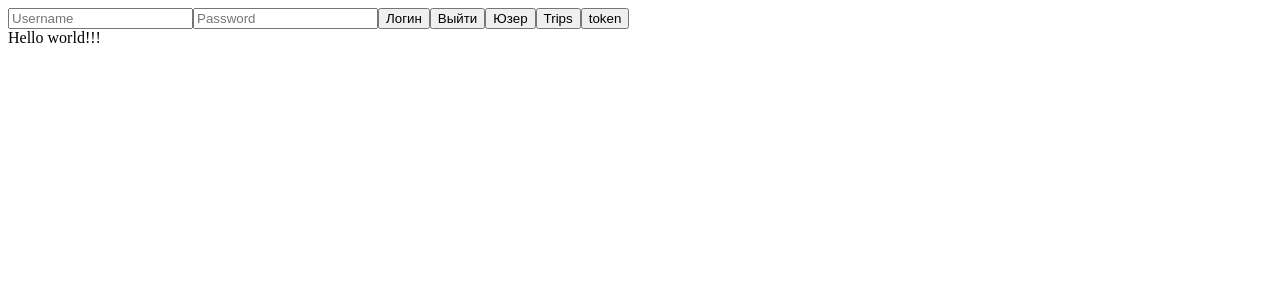
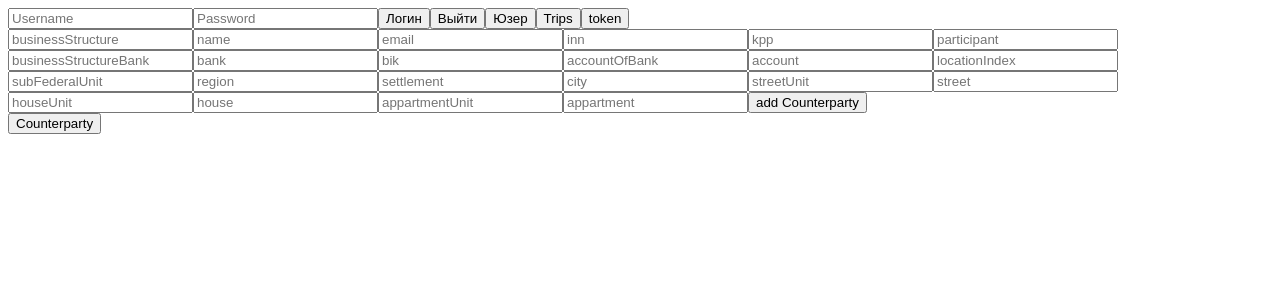
Before and after one commit to DeEKol/trafficdocs-react, a React (Create React App) app: page /counterparty in a window 1280 px wide. Shown: the top 300 px of the page. Built offline with nearby package versions, Linux system fonts and the light colour scheme.

Commit message:
updated Counterparty.jsx; add CounterpartyForm.jsx, CounterpartyList.jsx

```diff
--- a/src/App.js
+++ b/src/App.js
@@ -1,8 +1,7 @@
-import react, {useEffect, useState} from 'react';
+import { useState} from 'react';
 import { Context } from './context/context';
 import LoginForm from './components/LoginForm'
-import AuthService from './services/auth.service';
-import EventBus from './common/EventBus';
+import Counterparty from './components/Counterparty';
 
 function App() {
   const [showModeratorBoard, setShowModeratorBoard] = useState(false);
@@ -22,7 +21,9 @@ function App() {
         <header className="App-header">
           <LoginForm/>
         </header>
-        Hello world!!!
+        <main>
+          <Counterparty />
+        </main>
       </div>
     </Context.Provider>
   );
--- a/src/components/Counterparty.jsx
+++ b/src/components/Counterparty.jsx
@@ -1,9 +1,12 @@
 import React from 'react';
+import CounterpartyForm from './CounterpartyForm';
+import CounterpartyList from './CounterpartyList';
 
 const Counterparty = () => {
     return (
         <div>
-
+            <CounterpartyForm />
+            <CounterpartyList />
         </div>
     )
 }
--- /dev/null
+++ b/src/components/CounterpartyForm.jsx
@@ -0,0 +1,198 @@
+import React, { useState } from 'react';
+import CounterpartyService from '../services/counterparty.service';
+
+const CounterpartyForm = () => {
+    const [counterparty, setCounterparty] = useState({
+        businessStructure: "",
+        name: "",
+        email: "",
+        inn: "",
+        kpp: "",
+        participant: "",
+        businessStructureBank: "",
+        bank: "",
+        accountOfBank: "",
+        account: "",
+        locationIndex: "",
+        subFederalUnit: "",
+        region: "",
+        settlement: "",
+        city: "",
+        streetUnit: "",
+        street: "",
+        houseUnit: "",
+        house: "",
+        appartmentUnit: "",
+        appartment: "",
+    });
+
+    const submitHandler = async (e) => {
+        e.preventDefault();
+        const newElement = { ...counterparty };
+        await CounterpartyService.create(newElement);
+        setCounterparty({
+            businessStructure: "",
+            name: "",
+            email: "",
+            inn: "",
+            kpp: "",
+            participant: "",
+            businessStructureBank: "",
+            bank: "",
+            accountOfBank: "",
+            account: "",
+            locationIndex: "",
+            subFederalUnit: "",
+            region: "",
+            settlement: "",
+            city: "",
+            streetUnit: "",
+            street: "",
+            houseUnit: "",
+            house: "",
+            appartmentUnit: "",
+            appartment: "",
+        });
+    }
+
+    return (
+        <form onSubmit={submitHandler}>
+            <input
+                type="text"
+                placeholder="businessStructure"
+                value={counterparty.businessStructure || ''}
+                onChange={e => setCounterparty({ ...counterparty, businessStructure: e.target.value })}
+            />
+            <input
+                type="text"
+                placeholder="name"
+                value={counterparty.name || ''}
+                onChange={e => setCounterparty({ ...counterparty, name: e.target.value })}
+            />
+            <input
+                type="text"
+                placeholder="email"
+                value={counterparty.email || ''}
+                onChange={e => setCounterparty({ ...counterparty, email: e.target.value })}
+            />
+            <input
+                type="text"
+                placeholder="inn"
+                value={counterparty.inn || ''}
+                onChange={e => setCounterparty({ ...counterparty, inn: e.target.value })}
+            />
+            <input
+                type="text"
+                placeholder="kpp"
+                value={counterparty.kpp || ''}
+                onChange={e => setCounterparty({ ...counterparty, kpp: e.target.value })}
+            />
+            <input
+                type="text"
+                placeholder="participant"
+                value={counterparty.participant || ''}
+                onChange={e => setCounterparty({ ...counterparty, participant: e.target.value })}
+            />
+            <input
+                type="text"
+                placeholder="businessStructureBank"
+                value={counterparty.businessStructureBank || ''}
+                onChange={e => setCounterparty({ ...counterparty, businessStructureBank: e.target.value })}
+            />
+            <input
+                type="text"
+                placeholder="bank"
+                value={counterparty.bank || ''}
+                onChange={e => setCounterparty({ ...counterparty, bank: e.target.value })}
+            />
+
+            <input
+                type="text"
+                placeholder="bik"
+                value={counterparty.bik || ''}
+                onChange={e => setCounterparty({ ...counterparty, bik: e.target.value })}
+            />
+            <input
+                type="text"
+                placeholder="accountOfBank"
+                value={counterparty.accountOfBank || ''}
+                onChange={e => setCounterparty({ ...counterparty, accountOfBank: e.target.value })}
+            /><input
+                type="text"
+                placeholder="account"
+                value={counterparty.account || ''}
+                onChange={e => setCounterparty({ ...counterparty, account: e.target.value })}
+            />
+            <input
+                type="text"
+                placeholder="locationIndex"
+                value={counterparty.locationIndex || ''}
+                onChange={e => setCounterparty({ ...counterparty, locationIndex: e.target.value })}
+            />
+            <input
+                type="text"
+                placeholder="subFederalUnit"
+                value={counterparty.subFederalUnit || ''}
+                onChange={e => setCounterparty({ ...counterparty, subFederalUnit: e.target.value })}
+            />
+            <input
+                type="text"
+                placeholder="region"
+                value={counterparty.region || ''}
+                onChange={e => setCounterparty({ ...counterparty, region: e.target.value })}
+            />
+            <input
+                type="text"
+                placeholder="settlement"
+                value={counterparty.settlement || ''}
+                onChange={e => setCounterparty({ ...counterparty, settlement: e.target.value })}
+            />
+            <input
+                type="text"
+                placeholder="city"
+                value={counterparty.city || ''}
+                onChange={e => setCounterparty({ ...counterparty, city: e.target.value })}
+            />
+            <input
+                type="text"
+                placeholder="streetUnit"
+                value={counterparty.streetUnit || ''}
+                onChange={e => setCounterparty({ ...counterparty, streetUnit: e.target.value })}
+            />
+            <input
+                type="text"
+                placeholder="street"
+                value={counterparty.street || ''}
+                onChange={e => setCounterparty({ ...counterparty, street: e.target.value })}
+            />
+            <input
+                type="text"
+                placeholder="houseUnit"
+                value={counterparty.houseUnit || ''}
+                onChange={e => setCounterparty({ ...counterparty, houseUnit: e.target.value })}
+            />
+            <input
+                type="text"
+                placeholder="house"
+                value={counterparty.house || ''}
+                onChange={e => setCounterparty({ ...counterparty, house: e.target.value })}
+            />
+            <input
+                type="text"
+                placeholder="appartmentUnit"
+                value={counterparty.appartmentUnit || ''}
+                onChange={e => setCounterparty({ ...counterparty, appartmentUnit: e.target.value })}
+            />
+            <input
+                type="text"
+                placeholder="appartment"
+                value={counterparty.appartment || ''}
+                onChange={e => setCounterparty({ ...counterparty, appartment: e.target.value })}
+            />
+
+            <button type="submit">add Counterparty</button>
+        </form>
+    )
+}
+
+export default CounterpartyForm;
--- /dev/null
+++ b/src/components/CounterpartyList.jsx
@@ -0,0 +1,51 @@
+import React, { useState } from 'react';
+import CounterpartyService from '../services/counterparty.service';
+
+const CounterpartyList = () => {
+    const [elements, setElements] = useState([]);
+
+    const getAll = async () => {
+        const response = await CounterpartyService.getAll();
+        console.log(response.data);
+
+        setElements(response.data);
+    }
+    return (
+        <div>
+            <button onClick={getAll}>Counterparty</button>
+            <ul>
+                {elements.map(e => {
+                    return (
+                        <li key={e.id}>
+                            id={e.id},
+                            businessStructure={e.businessStructure},
+                            name={e.name},
+                            email={e.email},
+                            inn={e.inn},
+                            kpp={e.kpp},
+                            participant={e.participant},
+                            businessStructureBank={e.businessStructureBank},
+                            bank={e.bank},
+                            bik={e.bik},
+                            accountOfBank={e.accountOfBank},
+                            account={e.account},
+                            locationIndex={e.locationIndex},
+                            subFederalUnit={e.subFederalUnit},
+                            region={e.region},
+                            settlement={e.settlement},
+                            city={e.city},
+                            streetUnit={e.streetUnit},
+                            street={e.street},
+                            houseUnit={e.houseUnit},
+                            house={e.house},
+                            appartmentUnit={e.appartmentUnit},
+                            appartment={e.appartment}
+                        </li>
+                    )
+                })}
+            </ul>
+        </div>
+    )
+}
+
+export default CounterpartyList;
--- a/src/services/counterparty.js
+++ b/src/services/counterparty.service.js
@@ -16,7 +16,7 @@ const deleteById = (id) => {
     return api.delete("/counterparty/" + id);
 }
 
-const Counterparty = {
+const CounterpartyService = {
     getAll,
     getOne,
     create,
@@ -24,4 +24,4 @@ const Counterparty = {
     deleteById,
 }
 
-export default Counterparty;
+export default CounterpartyService;
```
